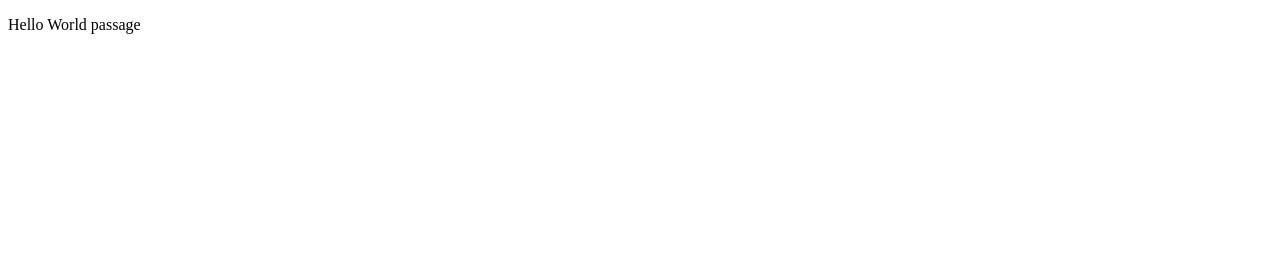
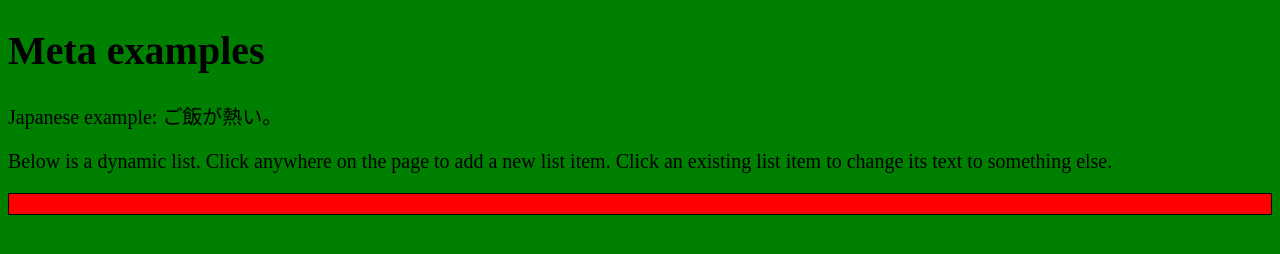
Before and after one commit to MAyxWACE/Experiment, a plain HTML site: page index.html in a window 1280 px wide. Drawn offline with Linux system fonts and the light colour scheme.

Commit message:
Update index.html

```diff
--- a/index.html
+++ b/index.html
@@ -1,11 +1,23 @@
 <!DOCTYPE html>
-<html lang="ch-CN">
-<head>
-    <meta charset="UTF-8">
-    <meta name="viewport" content="width=device-width, initial-scale=1.0">
-    <title>Hello World Title</title>
-</head>
-<body>
-    <p>Hello World passage</p>
-</body>
+<html lang="en-US">
+  <head>
+    <meta charset="utf-8">
+    <meta name="viewport" content="width=device-width">
+    <title>Meta examples</title>
+    <link rel="stylesheet" href="./Web/style.css" />
+    <script src="./Web/script.js" defer></script>
+    <meta name="author" content="Chris Mills">
+    <meta name="description" content="This is an example page to demonstrate usage of metadata on web pages.">
+
+    <meta property="og:image" content="https://developer.mozilla.org/mdn-social-share.png">
+    <meta property="og:description" content="This is an example page to demonstrate usage of metadata on web pages.">
+    <meta property="og:title" content="Metadata; The HTML &lt;head&gt;, on MDN">
+
+    <link rel="Shortcut Icon" href="favicon.ico" type="image/x-icon">
+  </head>
+  <body>
+    <h1>Meta examples</h1>
+
+    <p>Japanese example: ご飯が熱い。</p>
+  </body>
 </html>
```
